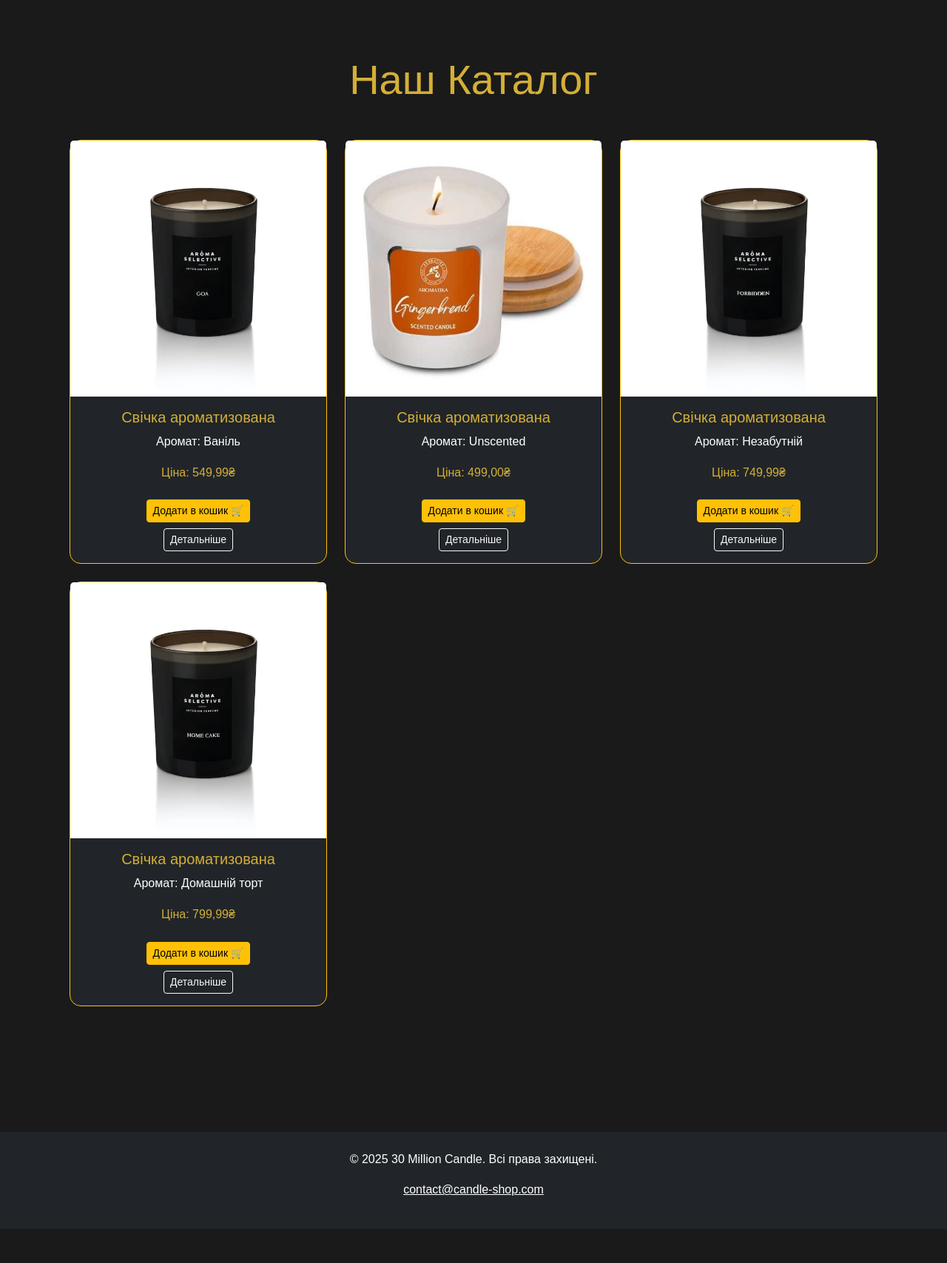
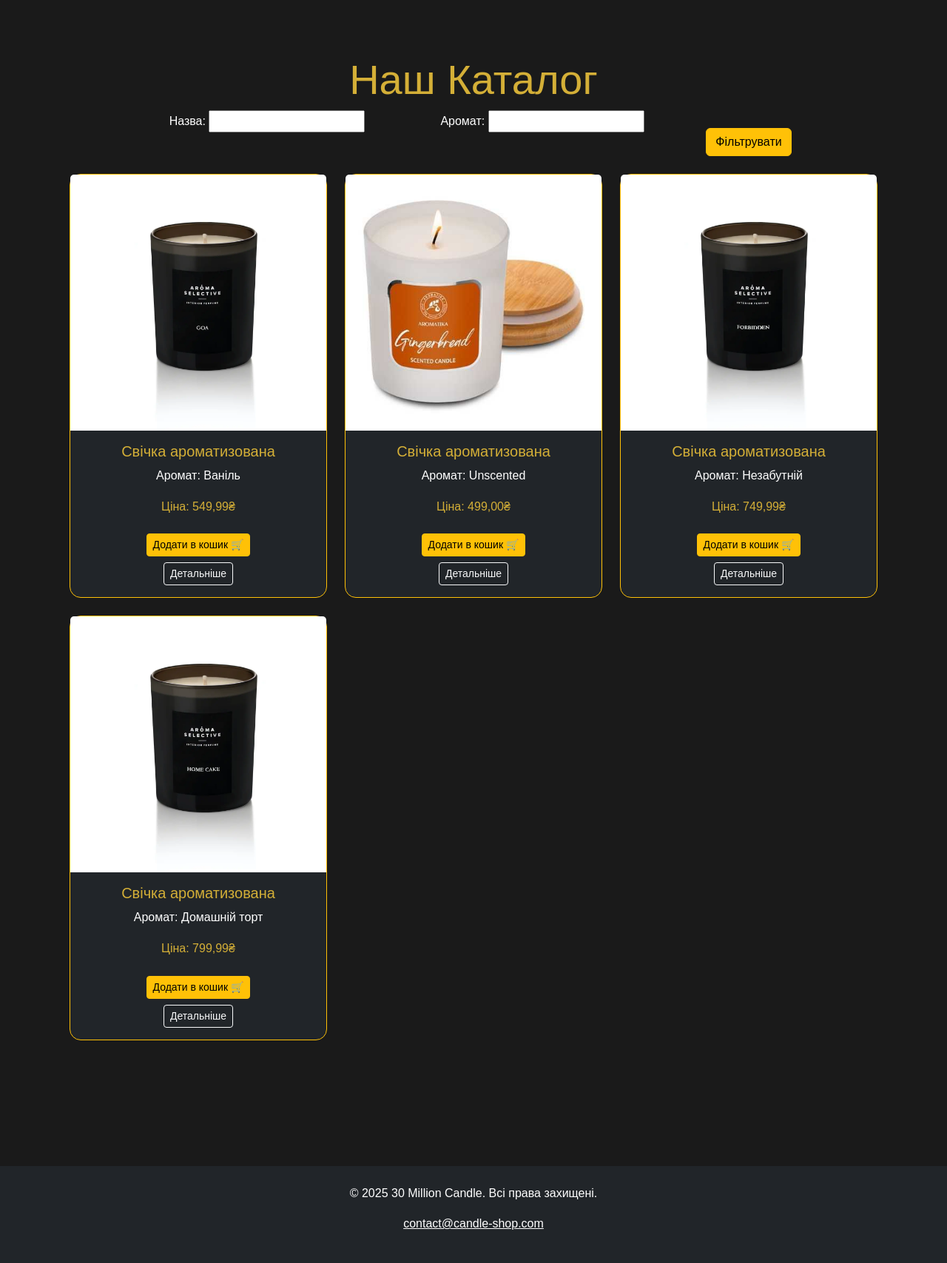
Before and after one commit to Nxkoz/aroma_website, a Django app: page /catalog/ in a window 1280 px wide. Shown: the part 72-1779 px from the top of the page at 74% size. Run offline with Django 5.2, Linux system fonts and the light colour scheme; data comes from the database, SQL or seed files in the repository.

Commit message:
added filtering form, pagination, messages

```diff
--- a/myshop/shop/templates/shop/product/product_list.html
+++ b/myshop/shop/templates/shop/product/product_list.html
@@ -5,6 +5,7 @@
     <div class="container text-center my-5">
         <h1 class="display-4" style="color: #d4af37;">Наш Каталог</h1>
 
+        <!-- Сообщения -->
         {% if messages %}
             <div class="mt-3">
                 {% for message in messages %}
@@ -16,7 +17,23 @@
             </div>
         {% endif %}
 
-        <div class="row mt-5">
+        <!-- 🔍 Форма фильтрации -->
+        <form method="get" class="mb-4">
+            <div class="row justify-content-center">
+                <div class="col-md-4">
+                    {{ filter_form.name.label_tag }} {{ filter_form.name }}
+                </div>
+                <div class="col-md-4">
+                    {{ filter_form.aroma.label_tag }} {{ filter_form.aroma }}
+                </div>
+                <div class="col-md-2">
+                    <button type="submit" class="btn btn-warning mt-4">Фільтрувати</button>
+                </div>
+            </div>
+        </form>
+
+        <!-- 🛍️ Каталог -->
+        <div class="row mt-4">
             {% for product in products %}
             <div class="col-md-4 mb-4">
                 <div class="card bg-dark text-white border border-warning" style="border-radius: 15px;">
@@ -36,9 +53,38 @@
                 </div>
             </div>
             {% empty %}
-            <p class="text-white">Поки що немає товарів у каталозі.</p>
+                <p class="text-white">Поки що немає товарів у каталозі.</p>
             {% endfor %}
         </div>
+
+        <!-- 📄 Пагинация -->
+        {% if is_paginated %}
+        <nav class="mt-4">
+            <ul class="pagination justify-content-center">
+                {% if page_obj.has_previous %}
+                    <li class="page-item">
+                        <a class="page-link" href="?page=1">⏮</a>
+                    </li>
+                    <li class="page-item">
+                        <a class="page-link" href="?page={{ page_obj.previous_page_number }}">◀</a>
+                    </li>
+                {% endif %}
+
+                <li class="page-item active">
+                    <span class="page-link">{{ page_obj.number }} / {{ page_obj.paginator.num_pages }}</span>
+                </li>
+
+                {% if page_obj.has_next %}
+                    <li class="page-item">
+                        <a class="page-link" href="?page={{ page_obj.next_page_number }}">▶</a>
+                    </li>
+                    <li class="page-item">
+                        <a class="page-link" href="?page={{ page_obj.paginator.num_pages }}">⏭</a>
+                    </li>
+                {% endif %}
+            </ul>
+        </nav>
+        {% endif %}
     </div>
 </section>
 {% endblock %}
```
